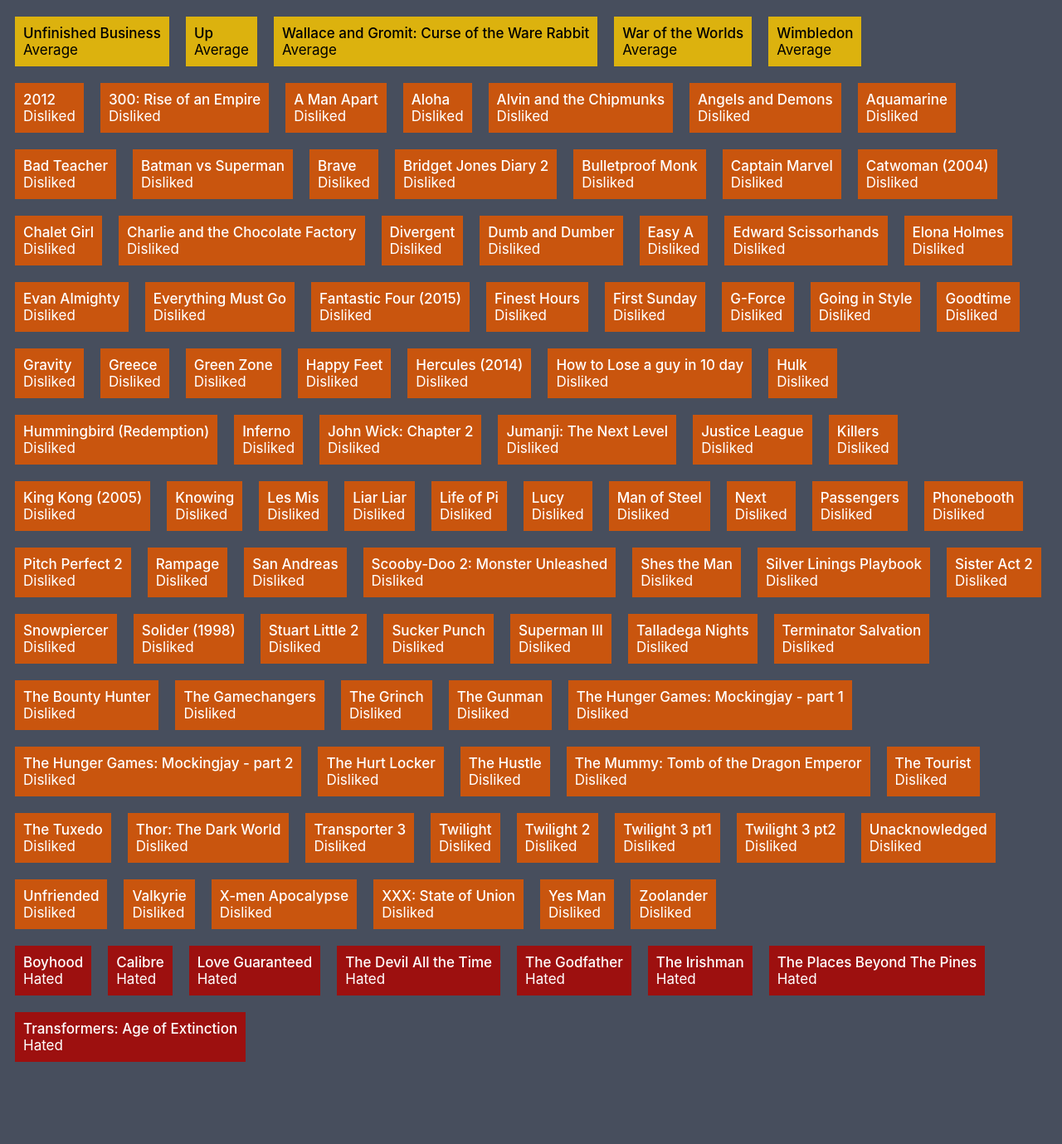
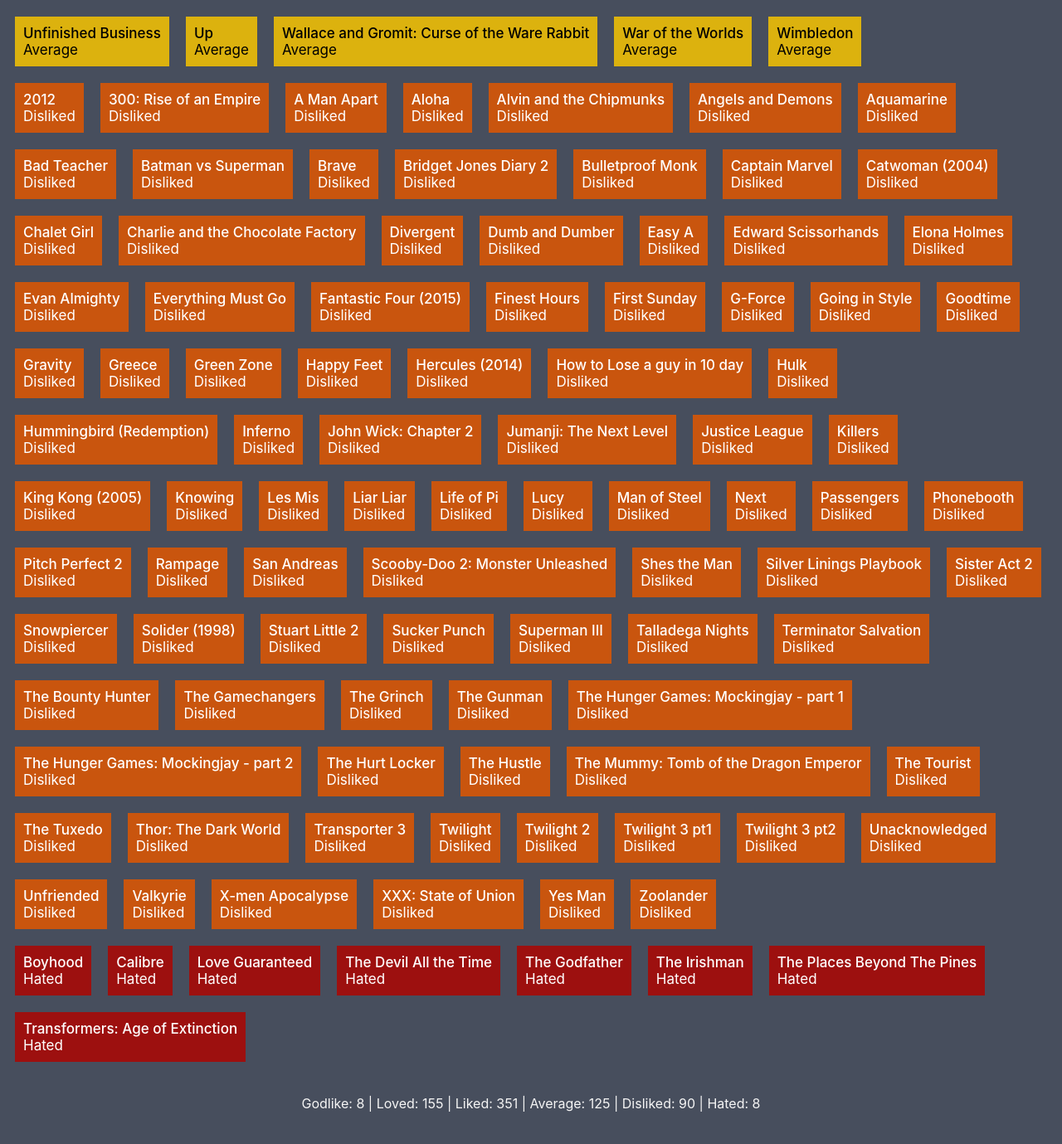
Before and after one commit to rajBar/movies, a Jekyll site: the page built from index.md, in a window 1280 px wide and 1400 px high, scrolled down 8211 px. Shown: the top 1379 px of the window at 83% size. Built offline with Jekyll 4.4.1, drawn with Linux system fonts in a browser that asks for light colours; before the commit the page ends 9509 px from its top, so only the background shows below that.

Commit message:
added numbers of how many items per 'rating' at the bottom of the page

```diff
--- a/_layouts/movie.html
+++ b/_layouts/movie.html
@@ -4,6 +4,7 @@
 <body>
     {% include masthead.html %}
     <section class="main">
+        {% assign rating_array = "" | split: ',' %}
         {% assign mydata = site.data.movie-ratings %}
         {% if page.dataset == "movies" %}
             {% assign ratings = site.data.movie-ratings | group_by: 'Rating' %}
@@ -63,10 +64,12 @@
         <p class="filter-wrap"><input type="text" id="filter" onkeyup="filter()" placeholder="Search..." /></p>
 
         <div class="list">
+            {% assign counter = 0 %}
             {% assign lastRating = " 6" %}
             {% for r in ratingsSorted %}
                 {% assign ratingsTitleSorted = r.items | sort:'Name' %}
                 {% for row in ratingsTitleSorted %}
+                    {% assign counter = counter | plus:1 %}
                     {% assign currentRating = row.Rating %}
                     {% if row.Rating == " 1" %}
                         {% assign ratingValue = "Hated" %}
@@ -84,6 +87,8 @@
                     {% if lastRating != row.Rating %}
                         <div class="break"></div>
                         {% assign lastRating = row.Rating %}
+                        {% assign rating_array = rating_array | push: counter %}
+                        {% assign counter = 0 %}
                     {% endif %}
                     <div class="item rating-{{ row.Rating | strip }}">
                         <span class="name">{{ row.Name }}</span>
@@ -91,6 +96,14 @@
                     </div>
                 {% endfor %}
             {% endfor %}
+            {% assign counter = counter | plus:1 %}
+            {% assign rating_array = rating_array | push: counter %}
+        </div>
+        <div>
+            <p class="bottom-rating-list">
+                {% assign godlike_rating = rating_array[0] | minus:1 %}
+                Godlike: {{ godlike_rating }} | Loved: {{ rating_array[1] }} | Liked: {{ rating_array[2] }} | Average: {{ rating_array[3] }} | Disliked: {{ rating_array[4] }} | Hated: {{ rating_array[5] }}
+            </p>
         </div>
     </section>
 
```
Also changed, not shown: assets/css/layouts/movie.css (+7 -0 lines).
